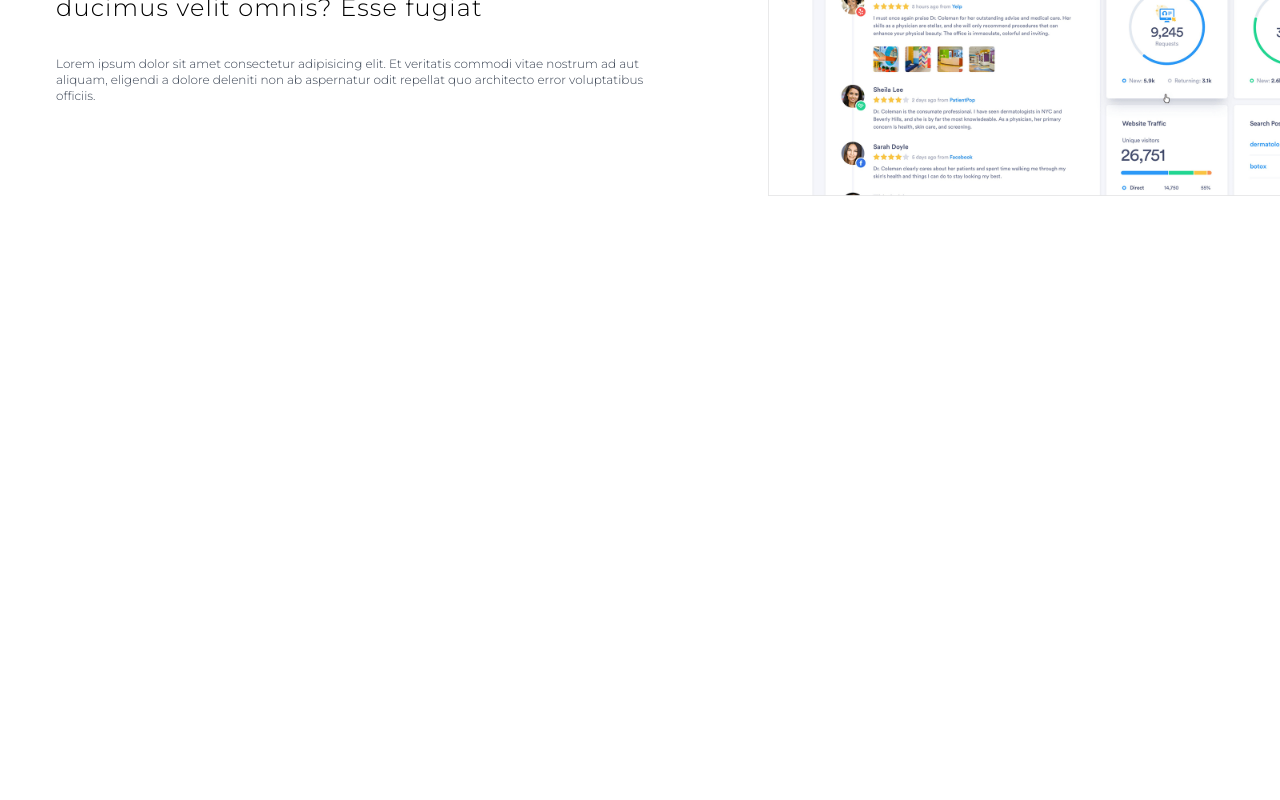
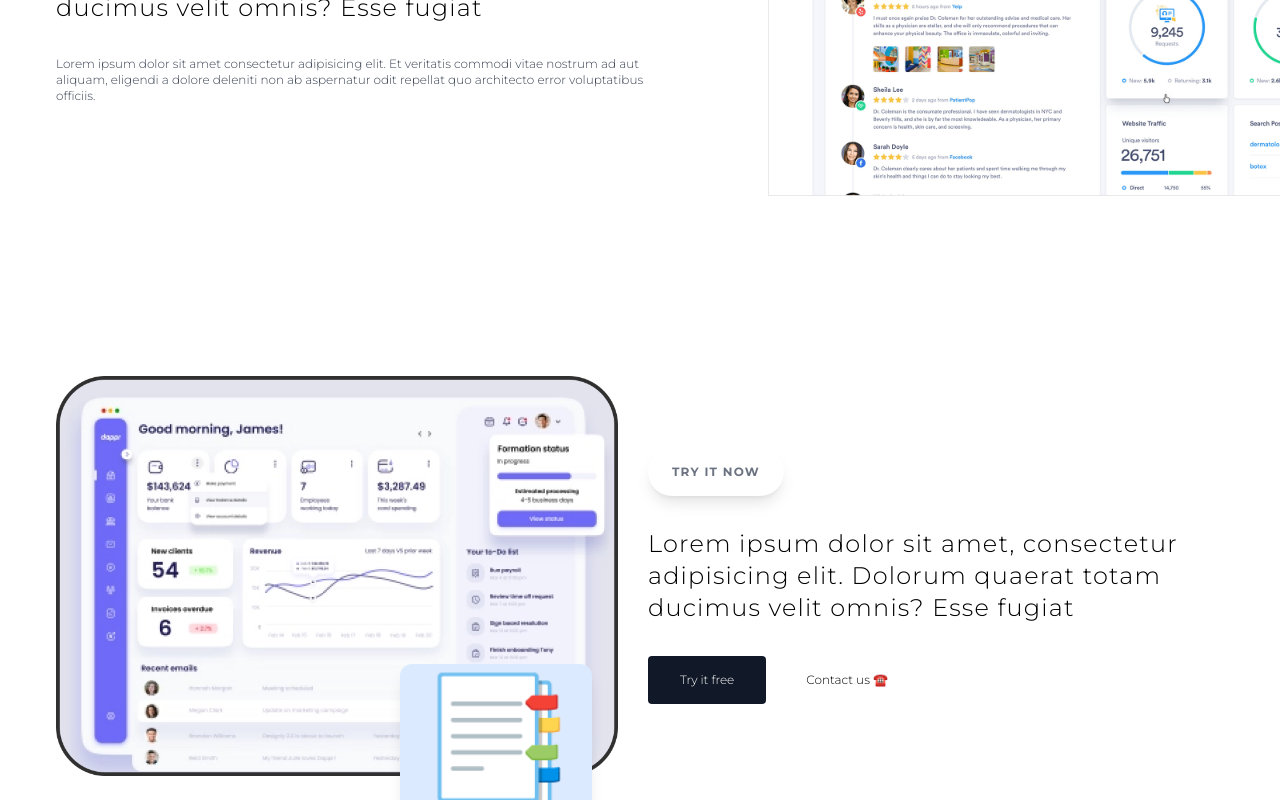
Before and after one commit to Dopeamin/junior_hackathon, a Next.js app: page / in a window 1280 px wide. Shown: the part 2000-2800 px from the top of the page. Before the commit the page ends 2280 px from the top, so only its background shows below. Built offline with nearby package versions, Linux system fonts and the light colour scheme.

Commit message:
finish try it section

```diff
--- a/components/_shared/header.tsx
+++ b/components/_shared/header.tsx
@@ -33,7 +33,7 @@ export const Header = () => {
           <h1 className="w-1/4 text-base md:text-lg font-bold">
             APPLICATION NAME
           </h1>
-          <div className="flex flex-row justify-evenly flex-1 font-thin items-center">
+          <div className="flex flex-row justify-evenly flex-1 font-light items-center">
             <a className="text-xs">FEATURES</a>
 
             <a className="text-xs">PRODUCT</a>
--- a/components/landing_page/about.tsx
+++ b/components/landing_page/about.tsx
@@ -6,7 +6,7 @@ import { Card } from "./card";
 export const About = () => {
   return (
     <Wrapper>
-      <div className="relative flex flex-row w-full my-40">
+      <div className="relative flex flex-row w-full my-10 md:my-40">
         <div className="flex-1 flex flex-col w-full max-w-[600px]">
           <Badge text="Why choose us" />
           <h2 className="max-w-[700px] my-8 text-left text-2xl font-light tracking-wider m-0">
@@ -22,7 +22,7 @@ export const About = () => {
         </div>
       </div>
 
-      <div className="hidden absolute md:flex top-0 -right-32 w-[600px] h-full">
+      <div className="hidden absolute lg:flex top-0 -right-32 w-[600px] h-full">
         <Image
           src="/screenshot2.png"
           alt="screenshot"
--- a/components/landing_page/landing_page.tsx
+++ b/components/landing_page/landing_page.tsx
@@ -1,6 +1,7 @@
 import { About } from "./about";
 import { Feature } from "./feature";
 import { Hero } from "./hero";
+import { Try } from "./try";
 
 export const LandingPage = () => {
   return (
@@ -8,6 +9,7 @@ export const LandingPage = () => {
       <Hero />
       <Feature />
       <About />
+      <Try />
     </div>
   );
 };
--- /dev/null
+++ b/components/landing_page/try.tsx
@@ -0,0 +1,48 @@
+import Image from "next/image";
+import { Badge } from "../_shared/badge";
+import { Button } from "../_shared/button";
+import { Wrapper } from "../_shared/wrapper";
+import { Card } from "./card";
+
+export const Try = () => {
+  return (
+    <Wrapper>
+      <div className="relative flex flex-col md:flex-row w-full md:my-20 justify-between gap-4 items-center">
+        <div className="relative flex-1 flex flex-col flex-start min-h-[400px] w-full">
+          <Image
+            src="/screenshot.png"
+            alt="screen"
+            layout="fill"
+            objectFit="contain"
+            objectPosition="left"
+          />
+
+          <div className="z-2 absolute bottom-10 md:-bottom-10 right-10 floating">
+            <Card>
+              <p className="text-9xl">📑</p>
+            </Card>
+          </div>
+        </div>
+        <div className="flex-1 flex flex-col w-full max-w-[600px]">
+          <Badge text="Try it now" />
+          <h2 className="max-w-[700px] my-8 text-left text-2xl font-light tracking-wider m-0">
+            Lorem ipsum dolor sit amet, consectetur adipisicing elit. Dolorum
+            quaerat totam ducimus velit omnis? Esse fugiat{" "}
+          </h2>
+          <div className="flex flex-row items-center gap-4">
+            <Button
+              onClick={function (): void {
+                throw new Error("Function not implemented.");
+              }}
+            >
+              <p className="text-white text-xs font-light">Try it free</p>
+            </Button>
+            <div className="cursor-pointer px-6 py-4 hover:bg-gray-900 transition-all hover:text-white rounded">
+              <p className="text-xs font-light">Contact us ☎️</p>
+            </div>
+          </div>
+        </div>
+      </div>
+    </Wrapper>
+  );
+};
```
